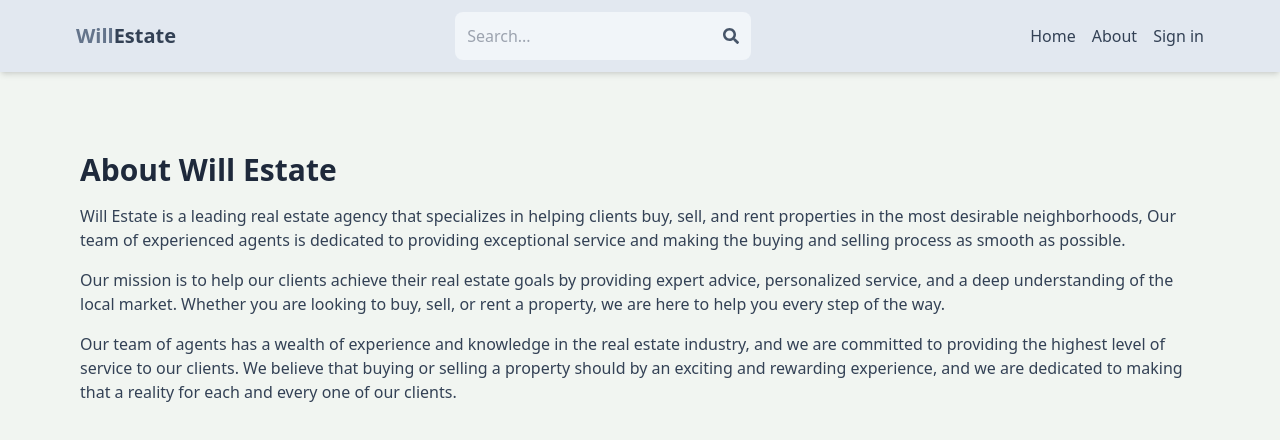
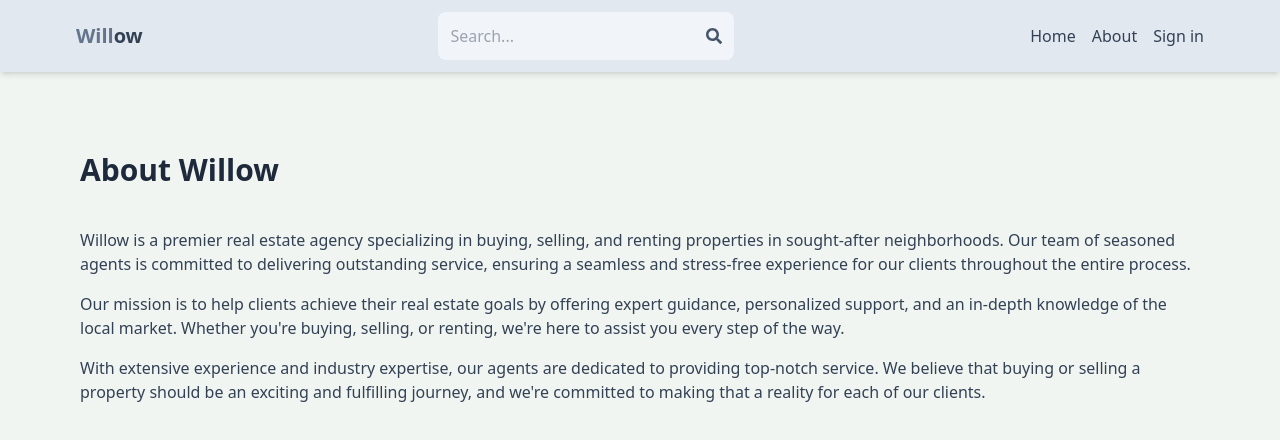
Before and after one commit to WLL1am/mern-estate, a React (Vite) app in the folder client/: page /about in a window 1280 px wide. Shown: the top 440 px of the page. Built offline with nearby package versions, Linux system fonts and the light colour scheme; no server answers; the HTML template or start-up script is replaced by a standard one.

Commit message:
fixed minor grammar mistakes

```diff
--- a/client/src/components/Header.jsx
+++ b/client/src/components/Header.jsx
@@ -29,7 +29,7 @@ export default function Header() {
             <Link to='/'>
             <h1 className='font-bold text-sm sm:text-xl flex flex-wrap'>
                 <span className='text-slate-500'>Will</span>
-                <span className='text-slate-700'>Estate</span>
+                <span className='text-slate-700'>ow</span>
             </h1>
             </Link>
             <form onSubmit={handleSubmit} className='bg-slate-100 p-3 rounded-lg flex items-center'>
--- a/client/src/pages/About.jsx
+++ b/client/src/pages/About.jsx
@@ -3,15 +3,15 @@ import React from 'react'
 export default function About() {
   return (
     <div className='py-20 px-4 max-w-6xl mx-auto'>
-      <h1 className='text-3xl font-bold mb-4 text-slate-800'>About Will Estate</h1>
+      <h1 className='text-3xl font-bold mb-10 text-slate-800'>About Willow</h1>
       <p className='mb-4 text-slate-700'>
-        Will Estate is a leading real estate agency that specializes in helping clients buy, sell, and rent properties in the most desirable neighborhoods, Our team of experienced agents is dedicated to providing exceptional service and making the buying and selling process as smooth as possible.
+        Willow is a premier real estate agency specializing in buying, selling, and renting properties in sought-after neighborhoods. Our team of seasoned agents is committed to delivering outstanding service, ensuring a seamless and stress-free experience for our clients throughout the entire process.
       </p>
       <p className='mb-4 text-slate-700'>
-        Our mission is to help our clients achieve their real estate goals by providing expert advice, personalized service, and a deep understanding of the local market. Whether you are looking to buy, sell, or rent a property, we are here to help you every step of the way.
+        Our mission is to help clients achieve their real estate goals by offering expert guidance, personalized support, and an in-depth knowledge of the local market. Whether you're buying, selling, or renting, we're here to assist you every step of the way.
       </p>
       <p className='mb-4 text-slate-700'>
-        Our team of agents has a wealth of experience and knowledge in the real estate industry, and we are committed to providing the highest level of service to our clients. We believe that buying or selling a property should by an exciting and rewarding experience, and we are dedicated to making that a reality for each and every one of our clients.
+        With extensive experience and industry expertise, our agents are dedicated to providing top-notch service. We believe that buying or selling a property should be an exciting and fulfilling journey, and we're committed to making that a reality for each of our clients.
       </p>
     </div>
   )
--- a/client/src/pages/Home.jsx
+++ b/client/src/pages/Home.jsx
@@ -55,7 +55,7 @@ export default function Home() {
             place with ease
           </h1>
           <div className="text-gray-400 text-xs sm:text-sm">
-            Will Estate is the best place to find your next perfect place to live.
+            Willow is the best place to find your next perfect place to live.
             <br />
             We have a wide range of properties for you to choose from.
           </div>
```
